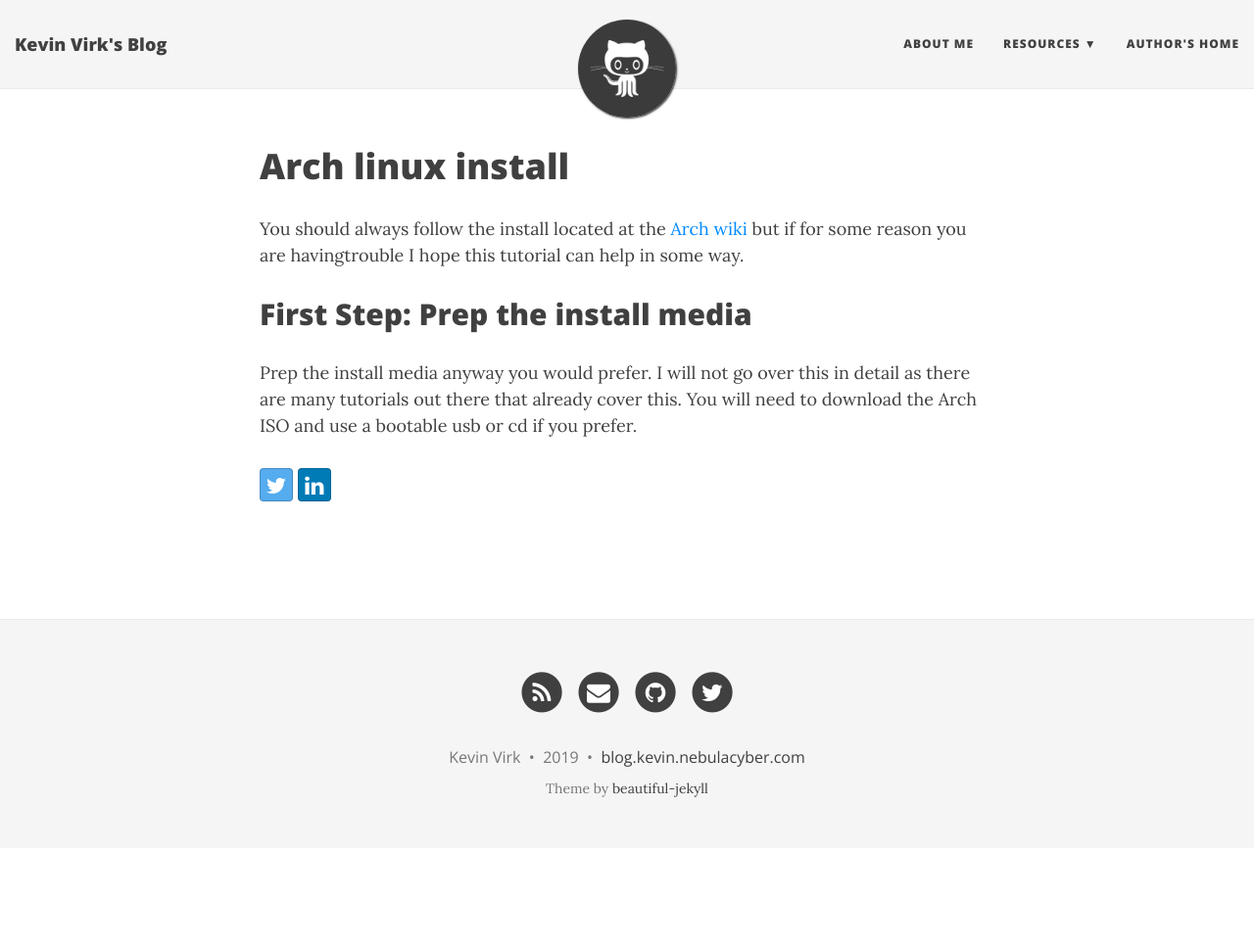
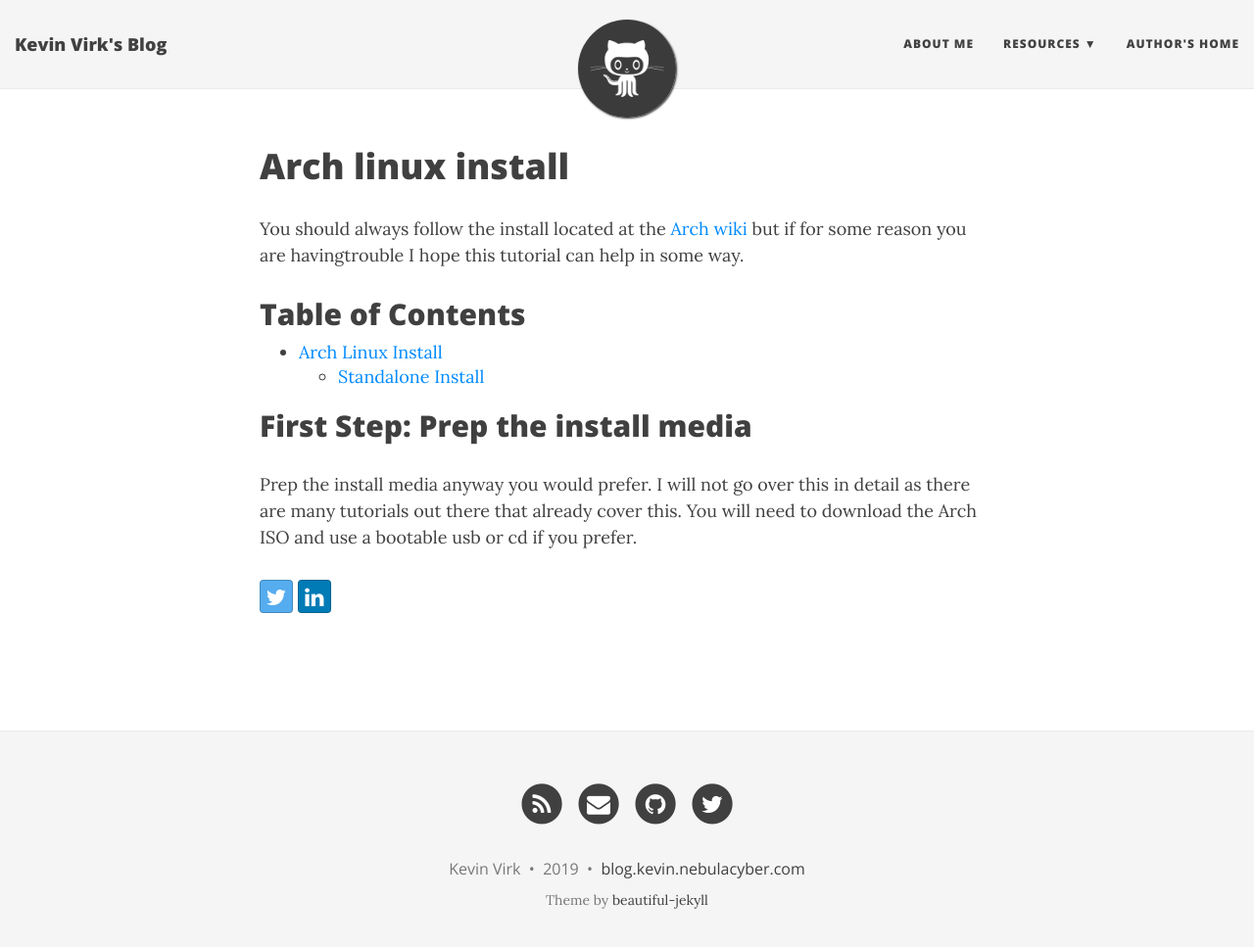
Before and after one commit to vevinkirk/vevinkirk.github.io, a Jekyll site: the page built from _posts/2019-03-27-arch-install-markdown.md, in a window 1280 px wide and 980 px high. Shown: the top 967 px of the window at 98% size. Built offline with Jekyll 4.4.1, drawn with Linux system fonts in a browser that asks for light colours; nearby versions of some CDN libraries.

Commit message:
Update 2019-03-27-arch-install-markdown.md
testing table of contents

```diff
--- a/_posts/2019-03-27-arch-install-markdown.md
+++ b/_posts/2019-03-27-arch-install-markdown.md
@@ -9,6 +9,10 @@ comments: true
 ---
 # Arch linux install
 You should always follow the install located at the [Arch wiki](https://wiki.archlinux.org/index.php/installation_guide) but if for some reason you are havingtrouble I hope this tutorial can help in some way.
+## Table of Contents
+* [Arch Linux Install](#Arch-Linux-Install)
+  * [Standalone Install](#Standalone-Install)
+
 
 ## First Step: Prep the install media
 Prep the install media anyway you would prefer. I will not go over this in detail as there are many tutorials out there that already cover this. You will need to download the Arch ISO and use a bootable usb or cd if you prefer.
```
